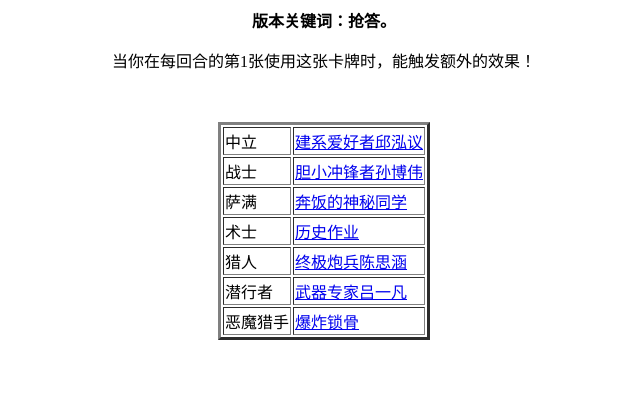
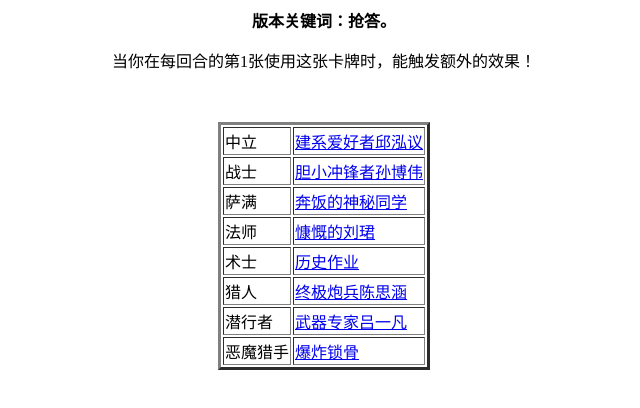
Before and after one commit to HoraceQJH/HearthStone-DIYs, a plain HTML site: page index.html in a window 1280 px wide. Shown: the whole page, without its empty margins (316-956 px from the left). Drawn offline with Linux system fonts and the light colour scheme.

Commit message:
Update index.html

```diff
--- a/index.html
+++ b/index.html
@@ -30,6 +30,12 @@
 					</td>
 				</tr>
 				<tr>
+					<td>法师</td>
+					<td>
+						<a href="https://horaceqjh.github.io/HearthStone-DIYs/DIYs/Mage-Epic-1.html">慷慨的刘珺</a>
+					</td>
+				</tr>
+				<tr>
 					<td>术士</td>
 					<td>
 						<a href="https://horaceqjh.github.io/HearthStone-DIYs/DIYs/Warlock-Epic-1.html">历史作业</a>
```
